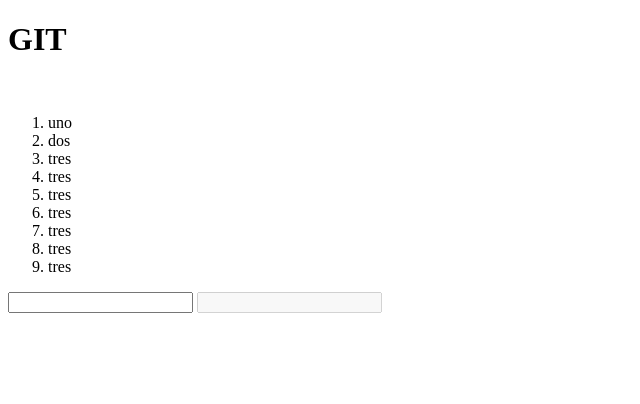
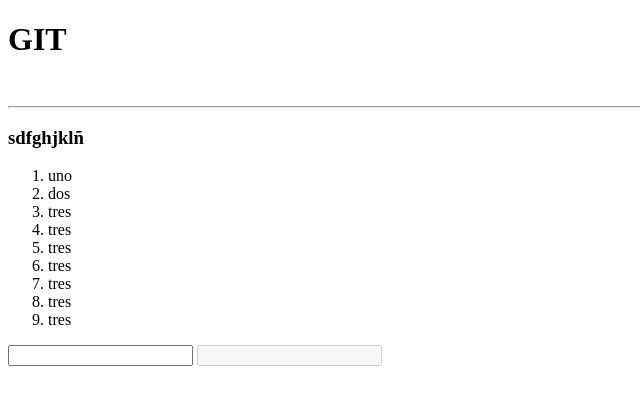
Before and after one commit to dreyna/yajas, a plain HTML site: page index.html in a window 1280 px wide. Shown: the whole page, without its empty margins (0-640 px from the left). Drawn offline with Linux system fonts and the light colour scheme.

Commit message:
fsds
fdhgjh

```diff
--- a/index.html
+++ b/index.html
@@ -8,6 +8,8 @@
 </head>
 <body>
 	<h1>GIT</h1><br>
+	<hr>
+	<h3>sdfghjklñ</h3>
 	<ol id="padre">
 		<li>uno</li>
 		<li>dos</li>
```
